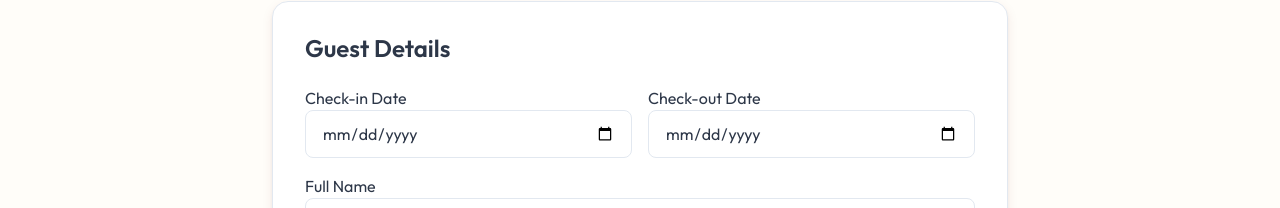
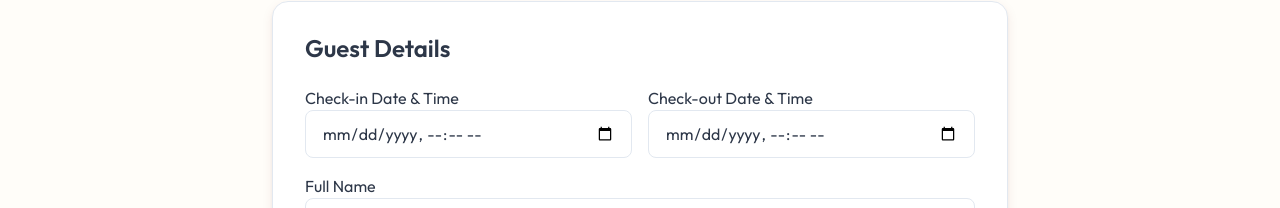
Before and after one commit to Vishnujaisri123/Temple-accommodation, a React (Vite) app in the folder apps/web/: page /book/1 in a window 1280 px wide. Shown: the part 231-439 px from the top of the page. Built offline with nearby package versions, Linux system fonts and the light colour scheme; no server answers; a web font is replaced by a local one.

Commit message:
feat: upgrade to 12-hour billing slots and add datetime pickers

```diff
--- a/apps/web/src/pages/Booking.tsx
+++ b/apps/web/src/pages/Booking.tsx
@@ -112,12 +112,12 @@ const Booking = () => {
 
             <div className="grid-2-col" style={{ marginBottom: '1rem' }}>
               <div>
-                <label>Check-in Date</label>
-                <input type="date" className="input-field" required value={formData.checkIn} onChange={e => setFormData({...formData, checkIn: e.target.value})} />
+                <label>Check-in Date & Time</label>
+                <input type="datetime-local" className="input-field" required value={formData.checkIn} onChange={e => setFormData({...formData, checkIn: e.target.value})} />
               </div>
               <div>
-                <label>Check-out Date</label>
-                <input type="date" className="input-field" required value={formData.checkOut} onChange={e => setFormData({...formData, checkOut: e.target.value})} />
+                <label>Check-out Date & Time</label>
+                <input type="datetime-local" className="input-field" required value={formData.checkOut} onChange={e => setFormData({...formData, checkOut: e.target.value})} />
               </div>
             </div>
 
```
Also changed, not shown: 1 other file (tests, documents, lock files or other folders).
